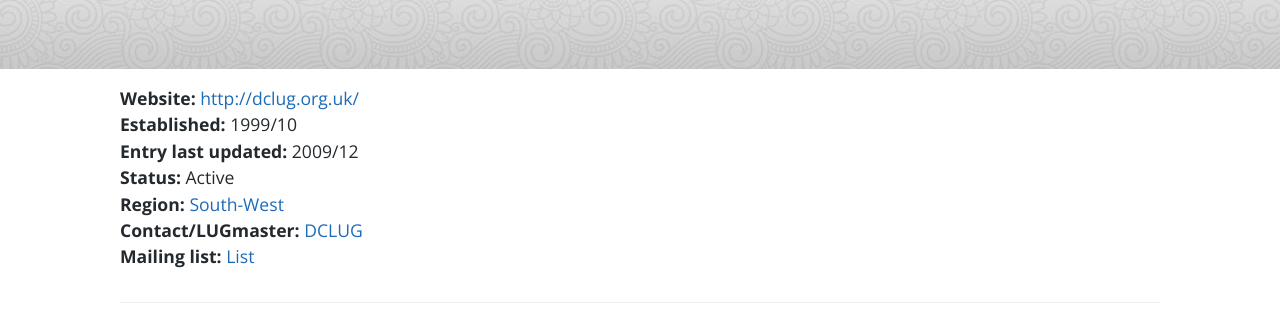
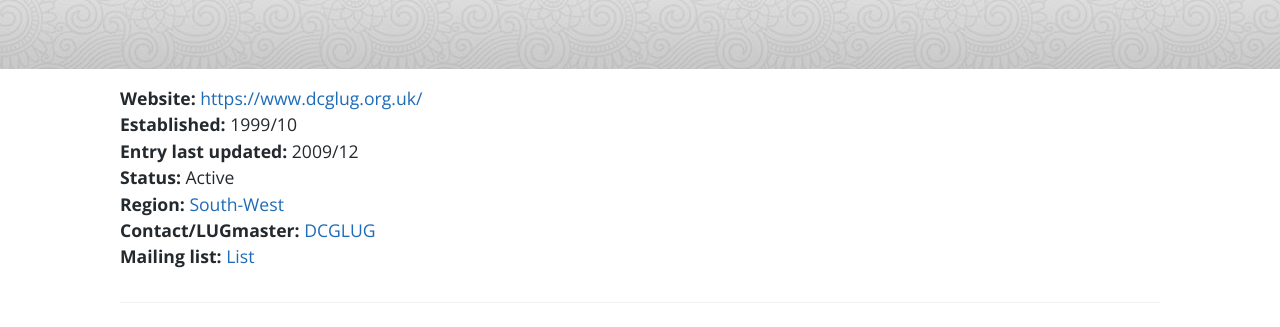
Before and after one commit to lugorguk/lug.org.uk-website, a Jekyll site: the page built from _posts/0000-01-01-Devon and Cornwall.md, in a window 1280 px wide. Shown: the part 180-507 px from the top of the page. Built offline with Jekyll 4.4.1, drawn with Linux system fonts in a browser that asks for light colours.

Commit message:
Update Devon and Cornwall contact/website

```diff
--- a/_posts/0000-01-01-Devon and Cornwall.md
+++ b/_posts/0000-01-01-Devon and Cornwall.md
@@ -1,14 +1,14 @@
 ---
 layout: lug
 title: Devon and Cornwall
-website: http://dclug.org.uk/
+website: https://www.dcglug.org.uk/
 established_date: 1999/10
 status: Active
 last_update: 12/2009
 categories: South-West
 url: http://lug.org.uk/node/141
-contact_address: "/admin%40dclug.org.uk"
-contact: DCLUG
+contact_address: mailto:admin@dcglug.org.uk
+contact: DCGLUG
 mailing_list: http://mailman.dcglug.org.uk/listinfo/list
 permalink: lugs/South-West/Devon and Cornwall/
 ---
```
